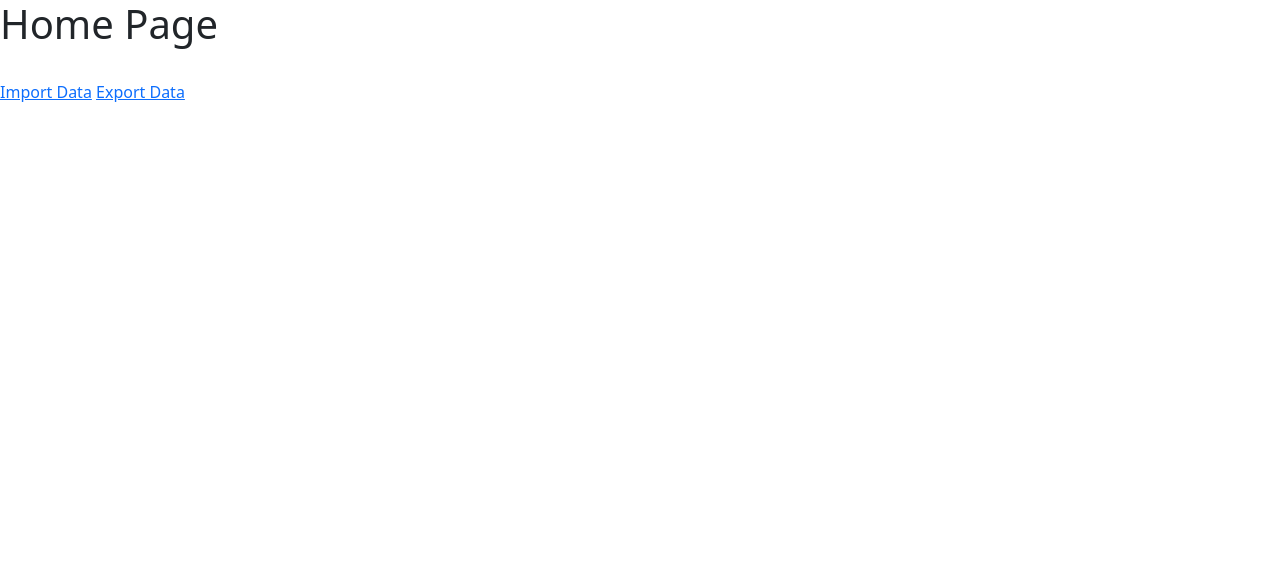
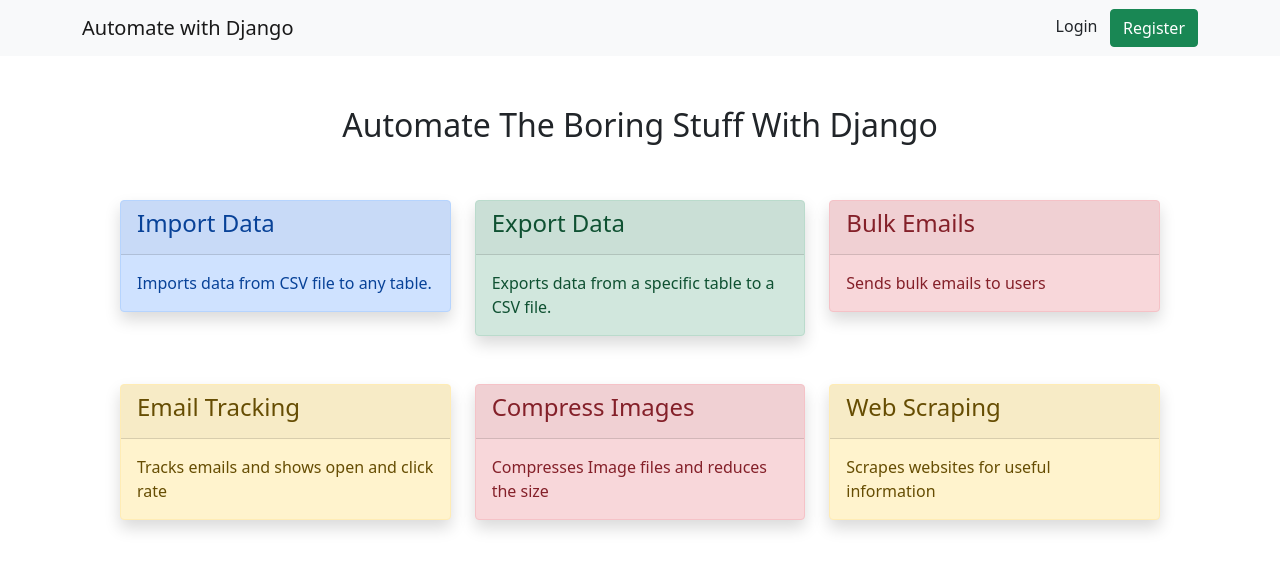
Before and after one commit to NiddanaMohan00/automate_with_django, a Django app: page / in a window 1280 px wide. Shown: the top 570 px of the page. Run offline with Django 5.2, Linux system fonts and the light colour scheme; parts of the project's set-up code (start-up, migrations or seed data) failed here and were passed over.

Commit message:
work on the design

```diff
--- /dev/null
+++ b/templates/base.html
@@ -0,0 +1,35 @@
+{% load static %}
+<!DOCTYPE html>
+<html lang="en">
+<head>
+    <meta charset="UTF-8">
+    <meta name="viewport" content="width=device-width, initial-scale=1.0">
+    <title>Automate the boring stuff with dajango</title>
+    <!-- Latest compiled and minified CSS -->
+    <link href="https://cdn.jsdelivr.net/npm/bootstrap@5.0.2/dist/css/bootstrap.min.css" rel="stylesheet">
+    <script src="https://cdn.jsdelivr.net/npm/bootstrap@5.0.2/dist/js/bootstrap.bundle.min.js" ></script>
+<script src="{% static 'js/custom.js' %}"></script>
+<style>
+    .form-group{
+        padding-bottom: 15px !important;
+    }
+</style>
+</head>
+<body>
+    <!-- As a link -->
+<nav class="navbar navbar-light bg-light">
+  <div class="container">
+    <a class="navbar-brand" href="{% url 'home' %}">Automate with Django</a>
+    <div>
+        <a href="#" class="float-right text-decoration-none text-dark">Login</a>
+        &nbsp;&nbsp;<a href="#" class="float-right btn btn-success">Register</a>
+    </div>
+
+  </div>
+</nav>
+
+    {% block content %}
+        <!-- Content goes here -->
+    {% endblock  %}
+</body>
+</html>
--- a/templates/home.html
+++ b/templates/home.html
@@ -1,19 +1,93 @@
-<!DOCTYPE html>
-<html lang="en">
-<head>
-    <meta charset="UTF-8">
-    <meta name="viewport" content="width=device-width, initial-scale=1.0">
-    <title>Automate the boring stuff with dajango</title>
-    <!-- Latest compiled and minified CSS -->
-<link href="https://cdn.jsdelivr.net/npm/bootstrap@5.3.3/dist/css/bootstrap.min.css" rel="stylesheet">
+{% extends 'base.html' %}
 
-<!-- Latest compiled JavaScript -->
-<script src="https://cdn.jsdelivr.net/npm/bootstrap@5.3.3/dist/js/bootstrap.bundle.min.js"></script>
-</head>
-<body>
-    <h1>Home Page</h1>
-    <br>
-    <a href="{% url 'import_data' %}">Import Data</a>
-    <a href="{% url 'export_data' %}">Export Data</a>
-</body>
-</html>
+{% block content %}
+    <div class="container" style="padding: 50px;">
+    <h2 class="text-center">Automate The Boring Stuff With Django</h2>
+    <div class="row pt-5">
+        <!-- Import data -->
+        <div class="col-md-4">
+            <a href="{% url 'import_data' %}" class="text-decoration-none text-dark">
+                <div class="card alert-primary shadow">
+                    <div class="card-header">
+                    <h4>Import Data</h4>
+                    </div>
+                    <div class="card-body">
+                    <p class="card-text">Imports data from CSV file to any table.</p>
+                    </div>
+                </div>
+            </a>
+        </div>
+        <!-- Export Data -->
+        <div class="col-md-4">
+            <a href="{% url 'export_data' %}" class="text-decoration-none text-dark">
+                <div class="card alert-success shadow">
+                    <div class="card-header">
+                    <h4>Export Data</h4>
+                    </div>
+                    <div class="card-body">
+                    <p class="card-text">Exports data from a specific table to a CSV file.</p>
+                    </div>
+                </div>
+            </a>
+        </div>
+
+        <!-- Bulk Emails -->
+        <div class="col-md-4">
+            <a href="#" class="text-decoration-none text-dark">
+                <div class="card alert-danger shadow">
+                    <div class="card-header">
+                    <h4>Bulk Emails</h4>
+                    </div>
+                    <div class="card-body">
+                    <p class="card-text">Sends bulk emails to users</p>
+                    </div>
+                </div>
+            </a>
+        </div>
+    </div>
+
+    <div class="row pt-5">
+        <!-- Email Tracking -->
+        <div class="col-md-4">
+            <a href="#" class="text-decoration-none text-dark">
+                <div class="card alert-warning shadow">
+                    <div class="card-header">
+                    <h4>Email Tracking</h4>
+                    </div>
+                    <div class="card-body">
+                    <p class="card-text">Tracks emails and shows open and click rate</p>
+                    </div>
+                </div>
+            </a>
+        </div>
+
+     <!-- Compress Images -->
+        <div class="col-md-4">
+            <a href="#" class="text-decoration-none text-dark">
+                <div class="card alert-danger shadow">
+                    <div class="card-header">
+                    <h4>Compress Images</h4>
+                    </div>
+                    <div class="card-body">
+                    <p class="card-text">Compresses Image files and reduces the size</p>
+                    </div>
+                </div>
+            </a>
+        </div>
+
+     <!-- Web Scraping -->
+        <div class="col-md-4">
+            <a href="#" class="text-decoration-none text-dark">
+                <div class="card alert-warning shadow">
+                    <div class="card-header">
+                    <h4>Web Scraping</h4>
+                    </div>
+                    <div class="card-body">
+                    <p class="card-text">Scrapes websites for useful information</p>
+                    </div>
+                </div>
+            </a>
+        </div>
+    </div>
+</div>
+{% endblock  %}
```
Also changed, not shown: templates/dataentry/exportdata.html (+15 -28 lines), templates/dataentry/importdata.html (+22 -31 lines).
